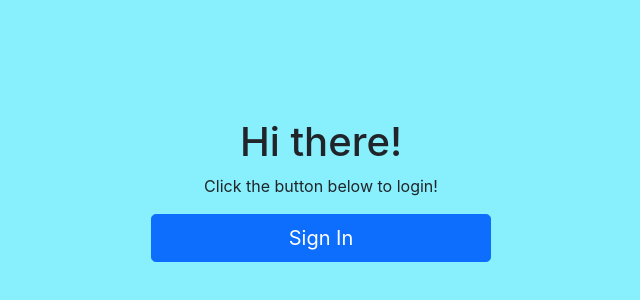
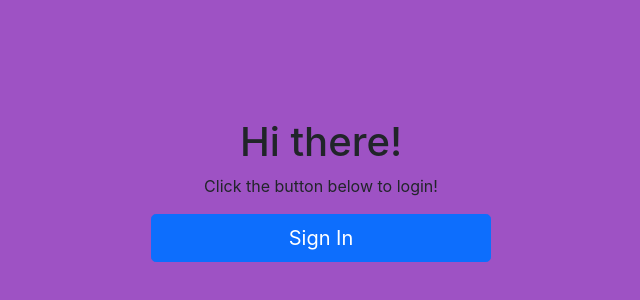
Before and after one commit to Jess-Morrison/Team-Roster_jm, a Next.js app: page /team in a window 1280 px wide. Shown: the part 170-470 px from the top of the page, without its empty margins (319-959 px from the left). Built offline with nearby package versions, Linux system fonts and the light colour scheme; no server answers.

Commit message:
Finished MVP

```diff
--- a/components/PlayerCard.js
+++ b/components/PlayerCard.js
@@ -14,7 +14,7 @@ export default function PlayerCard({ playerObj, onUpdate }) {
   };
 
   return (
-    <Card style={{ width: '18rem', margin: '10px' }}>
+    <Card style={{ width: '25rem', margin: '10px' }}>
       <Card.Body>
         <div>Name: {playerObj.name}</div>
         <div>Position: {playerObj.position}</div>
--- a/styles/globals.css
+++ b/styles/globals.css
@@ -18,5 +18,5 @@ a {
 }
 
 body {
-  background-color: #88effd;
+  background-color: #9e52c4;
 }
```
